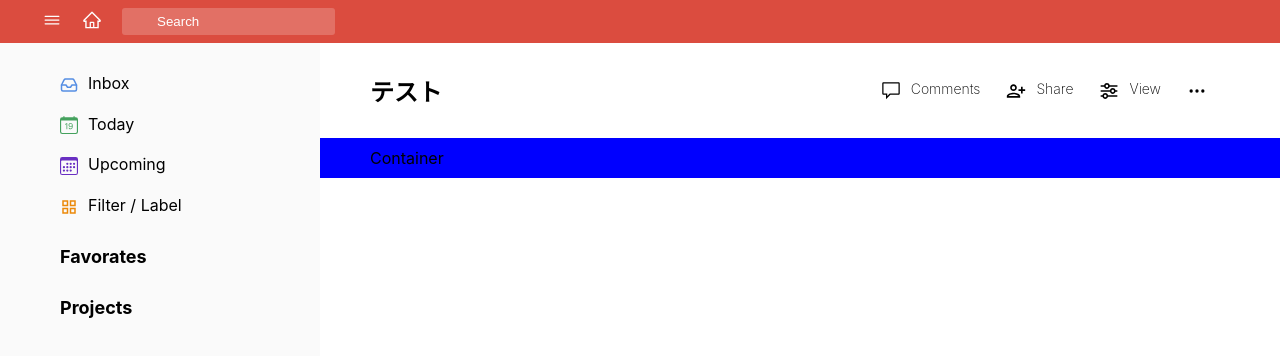
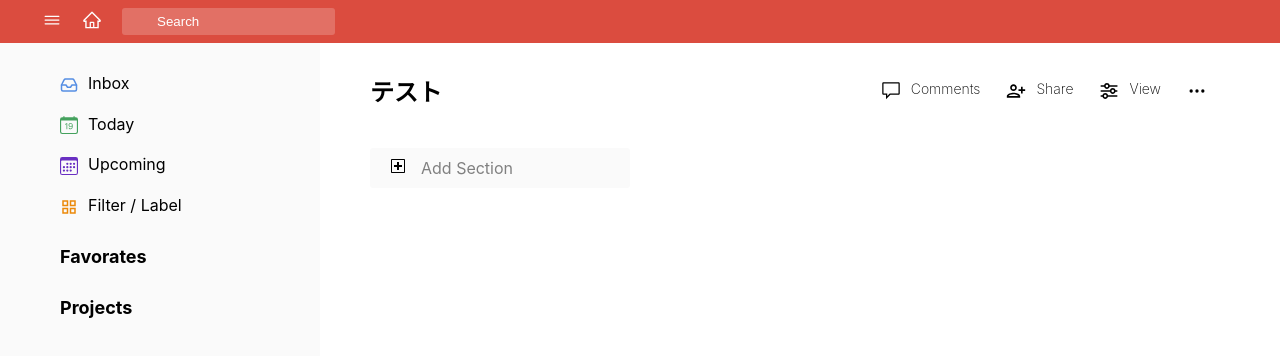
Before and after one commit to Yuji5117/todoist-clone-react, a React (Create React App) app: page / in a window 1280 px wide. Shown: the top 356 px of the page. Built offline with nearby package versions, Linux system fonts and the light colour scheme.

Commit message:
セクション追加機能を実装

```diff
--- a/src/compoents/Organisms/Board/Container.tsx
+++ b/src/compoents/Organisms/Board/Container.tsx
@@ -1,12 +1,126 @@
 import styled from "styled-components";
+import { GoDiffAdded } from "react-icons/go";
+import { IoMdAdd } from "react-icons/io";
+import { useState } from "react";
 
 const Container = () => {
-  return <Wrapper>Container</Wrapper>;
+  const [title, setTitle] = useState<string>("");
+  const [tmpTitle, setTmpTitle] = useState<string>(title);
+  const [isEditMode, setEditMode] = useState<boolean>(false);
+
+  const onSaveTitle = () => {
+    setTitle(tmpTitle);
+    setEditMode(false);
+  };
+
+  const onCancelTitle = () => {
+    setTmpTitle(title);
+    setEditMode(false);
+  };
+
+  const onChangeTitle = (e: any) => {
+    e.preventDefault();
+    setTmpTitle(e.target.value);
+  };
+  return (
+    <Wrapper>
+      <SectionContainer>
+        {title === "" && (
+          <AddBox onClick={() => setEditMode(true)}>
+            <GoDiffAdded />
+            <AddText>Add Section</AddText>
+          </AddBox>
+        )}
+        {isEditMode && (
+          <TitleForm>
+            <TitleInput
+              type="text"
+              value={tmpTitle}
+              onChange={onChangeTitle}
+              placeholder="Name This Section"
+            />
+            <ButtonContainer>
+              <AddButton onClick={onSaveTitle}>Add Section</AddButton>
+              <CancelButton onClick={onCancelTitle}>Cancel</CancelButton>
+            </ButtonContainer>
+          </TitleForm>
+        )}
+        <div>
+          <h2>{title}</h2>
+        </div>
+
+        {title && (
+          <AddBox onClick={() => setEditMode(true)}>
+            <IoMdAdd />
+            <AddText>Add Task</AddText>
+          </AddBox>
+        )}
+      </SectionContainer>
+    </Wrapper>
+  );
 };
 
 export default Container;
 
 const Wrapper = styled.div`
-  background-color: blue;
   padding: 10px 50px;
 `;
+
+const SectionContainer = styled.div`
+  width: 260px;
+`;
+
+const AddBox = styled.div`
+  display: flex;
+  cursor: pointer;
+  padding: 10px 20px;
+  border-radius: 3px;
+  background-color: #fafafa;
+
+  :hover > * {
+    color: #db4c3f;
+  }
+`;
+
+const AddText = styled.p`
+  color: #808080;
+  padding-left: 15px;
+`;
+
+const TitleForm = styled.form`
+  display: flex;
+  flex-direction: column;
+`;
+
+const TitleInput = styled.input`
+  border: 1px solid #808080;
+  border-radius: 5px;
+  font-size: 24px;
+  padding: 5px 5px;
+  margin-bottom: 15px;
+`;
+
+const ButtonContainer = styled.div`
+  display: flex;
+`;
+
+const AddButton = styled.button`
+  padding: 10px 16px;
+  font-size: 16px;
+  background-color: #db4c3f;
+  color: #ffffff;
+  border: none;
+  border-radius: 3px;
+  margin-right: 5px;
+`;
+
+const CancelButton = styled.button`
+  font-size: 16px;
+  background-color: #ffffff;
+  border: none;
+  border-radius: 3px;
+
+  :hover {
+    text-decoration: underline;
+  }
+`;
--- a/src/compoents/Organisms/Board/Header.tsx
+++ b/src/compoents/Organisms/Board/Header.tsx
@@ -101,7 +101,7 @@ const SaveButton = styled.button`
   padding: 10px 16px;
   font-size: 16px;
   background-color: #db4c3f;
-  color: white;
+  color: #ffffff;
   border: none;
   border-radius: 3px;
   margin-right: 5px;
@@ -128,10 +128,6 @@ const MenuList = styled.div`
     margin-right: 20px;
     font-weight: 200;
   }
-
-  /* :last-child > * > * {
-    padding-right: 0;
-  } */
 `;
 
 const MenuElement = styled.li`
--- a/src/index.css
+++ b/src/index.css
@@ -1,13 +1,17 @@
 body {
   margin: 0;
-  font-family: -apple-system, BlinkMacSystemFont, 'Segoe UI', 'Roboto', 'Oxygen',
-    'Ubuntu', 'Cantarell', 'Fira Sans', 'Droid Sans', 'Helvetica Neue',
+  font-family: -apple-system, BlinkMacSystemFont, "Segoe UI", "Roboto", "Oxygen",
+    "Ubuntu", "Cantarell", "Fira Sans", "Droid Sans", "Helvetica Neue",
     sans-serif;
   -webkit-font-smoothing: antialiased;
   -moz-osx-font-smoothing: grayscale;
 }
 
 code {
-  font-family: source-code-pro, Menlo, Monaco, Consolas, 'Courier New',
+  font-family: source-code-pro, Menlo, Monaco, Consolas, "Courier New",
     monospace;
 }
+
+p {
+  margin: 0;
+}
```
